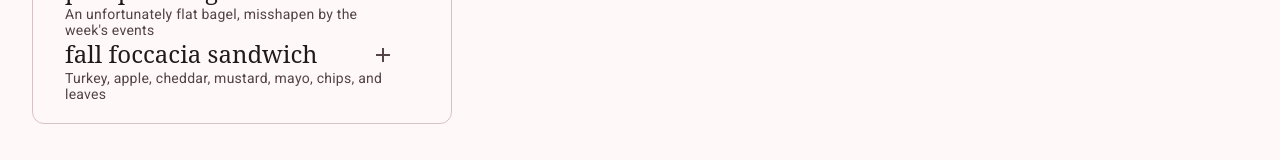
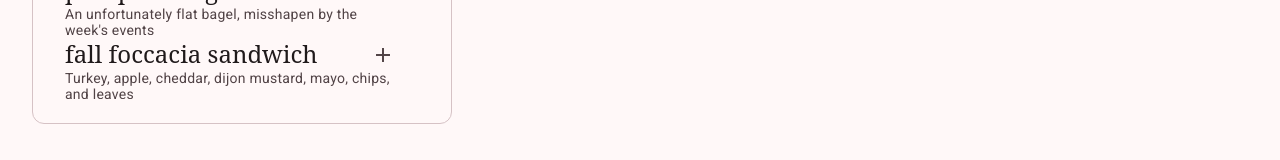
Before and after one commit to danzou56/home-cafe-circle, an Angular app: page / in a window 1280 px wide. Shown: the part 566-726 px from the top of the page. Built offline with nearby package versions, Linux system fonts and the light colour scheme; a web font is replaced by a local one.

Commit message:
Update menu

```diff
--- a/src/app/menu/menu.ts
+++ b/src/app/menu/menu.ts
@@ -61,7 +61,8 @@ const menu: MenuItem[] = [
   {
     name: 'fall foccacia sandwich',
     tipe: FoodType.Food,
-    description: 'Turkey, apple, cheddar, mustard, mayo, chips, and leaves',
+    description:
+      'Turkey, apple, cheddar, dijon mustard, mayo, chips, and leaves',
     radios: [halvable],
   },
   {
```
